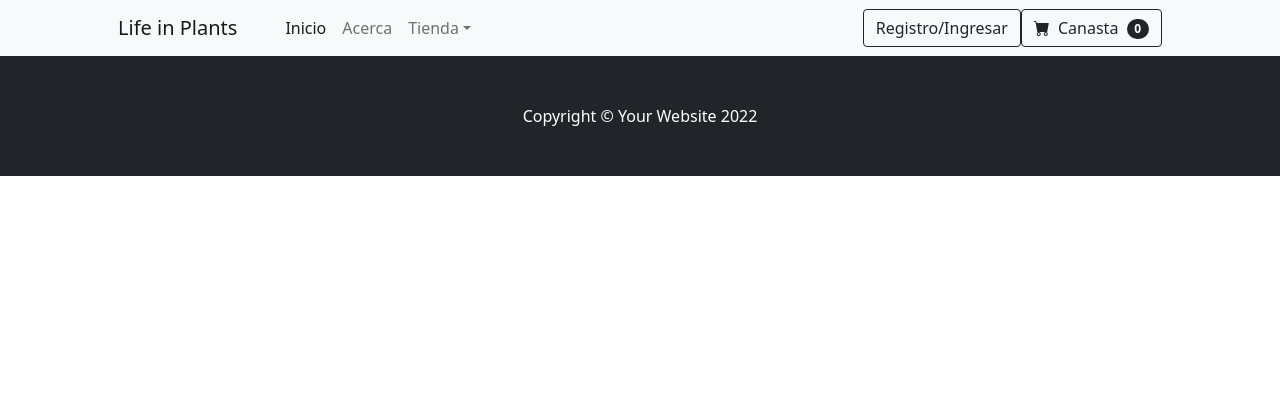
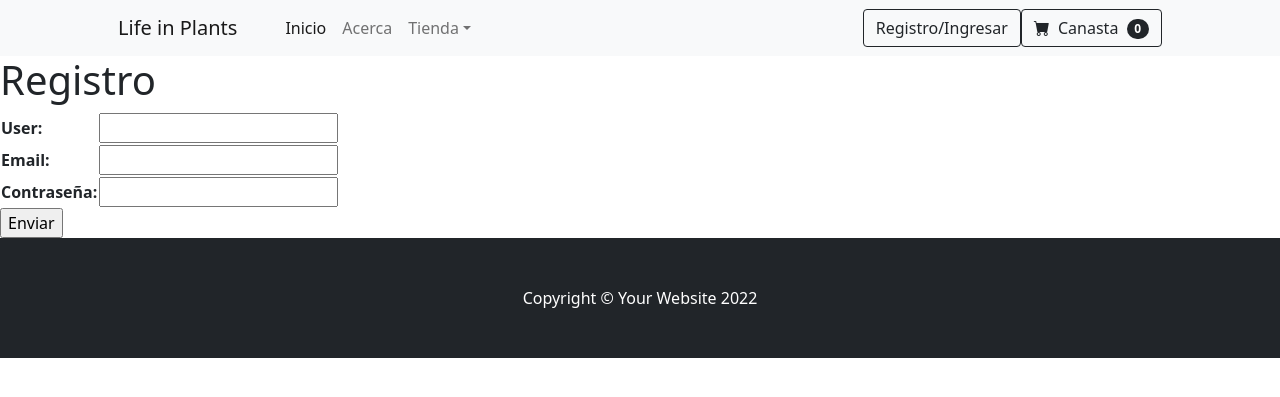
Before and after one commit to Rwyld/ProyectoDjango, a Django app: page /app/registro/ in a window 1280 px wide. Shown: the top 397 px of the page. Run offline with Django 4.2, Linux system fonts and the light colour scheme; some libraries are stand-ins or nearby versions.

Commit message:
Formulario Registro sencillo

```diff
--- a/Entrega1/App/admin.py
+++ b/Entrega1/App/admin.py
@@ -11,6 +11,10 @@ class MaceterosAdmin(admin.ModelAdmin):
 class LibrosAdmin(admin.ModelAdmin):
     list_display = ('nombre', 'precio')
 
+class UsuarioAdmin(admin.ModelAdmin):
+    list_display = ('user', 'email', 'contraseña')
+
 admin.site.register(Plantas, PlantasAdmin),
 admin.site.register(Maceteros, MaceterosAdmin),
 admin.site.register(Libros, LibrosAdmin),
+admin.site.register(Usuario, UsuarioAdmin),
--- /dev/null
+++ b/Entrega1/App/forms.py
@@ -0,0 +1,6 @@
+from django import forms
+
+class Registro(forms.Form):
+    user = forms.CharField()
+    email = forms.CharField()
+    contraseña = forms.CharField()
--- a/Entrega1/App/models.py
+++ b/Entrega1/App/models.py
@@ -37,3 +37,8 @@ class Maceteros(models.Model):
 class Libros(models.Model):
     nombre = models.CharField("Nombre del Libro", max_length=30)
     precio = models.FloatField("Precio $")
+
+class Usuario(models.Model):
+    user = models.CharField("Usuario", max_length=30)
+    email = models.CharField("Mail", max_length=100)
+    contraseña = models.CharField("Contraseña", max_length=10)
--- a/Entrega1/App/templates/app/2_registro.html
+++ b/Entrega1/App/templates/app/2_registro.html
@@ -2,3 +2,29 @@
 {% load static %}
 
 {% block titulo %} <title>Registro</title> {% endblock titulo %}
+
+{% block tienda %}
+
+<h1>Registro</h1>
+
+{% if Registro.error %}
+
+<p style="color:red">Por favor ingresa los datos ingresados</p>
+
+{% endif %}
+
+
+<form action="" method="POST"> {% csrf_token %}
+    <table>
+
+        {{ Registro.as_table }}
+
+    </table>
+
+    <input type="submit" value="Enviar" action="">
+
+
+
+</form>
+
+{% endblock tienda %}
--- a/Entrega1/App/templates/app/base.html
+++ b/Entrega1/App/templates/app/base.html
@@ -40,8 +40,9 @@
                         </ul>
                     </li>
                 </ul>
-                <form class="d-flex">
-                    <button class="btn btn-outline-dark" type="submit">
+                <form action="{% url 'registro' %}" class="d-flex">
+
+                    <button class="btn btn-outline-dark"  type="submit">
                         Registro/Ingresar
                     </button>
                     <button class="btn btn-outline-dark" type="submit">
@@ -49,6 +50,8 @@
                         Canasta
                         <span class="badge bg-dark text-white ms-1 rounded-pill">0</span>
                     </button>
+
+
 
                 </form>
             </div>
--- a/Entrega1/App/views.py
+++ b/Entrega1/App/views.py
@@ -1,5 +1,8 @@
+import email
+from sqlite3 import enable_shared_cache
 from django.shortcuts import render
 from .models import *
+from App.forms import Registro
 
 def index(request):
     return render(request, "app/index.html")
@@ -17,4 +20,18 @@ def plantas(request):
     return render(request, "app/1_plantas.html")
 
 def registro(request):
-    return render(request, "app/2_registro.html")
+
+    if request.method == "POST":
+        newuser = Registro(request.POST)
+
+        if newuser.is_valid():
+            info = newuser.cleaned_data
+            regis_user = Usuario(user=info['user'], email=info['email'], contraseña=info['contraseña'])
+
+            regis_user.save()
+            return render(request, "app/2_registro2.html")
+
+    else:
+        newuser = Registro()
+
+    return render(request, "app/2_registro.html", {"Registro": newuser})
```
Also changed, not shown: Entrega1/App/templates/app/2_registro2.html (added, +10 -0 lines), Entrega1/db.sqlite3.
